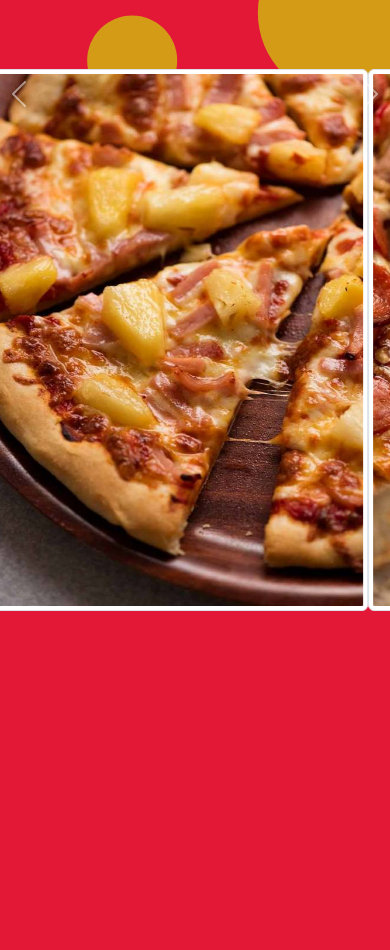
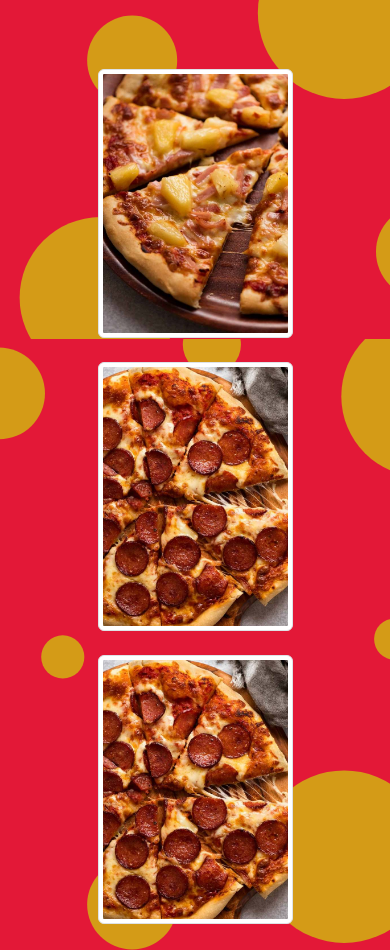
Before and after one commit to Keeshaune/Favorite-food, a plain HTML site: page about.html in a window 390 px wide. Shown: the part 505-1455 px from the top of the page. Before the commit the page ends 1116 px from the top, so only its background shows below. Drawn offline with nearby package versions, Linux system fonts and the light colour scheme.

Commit message:
flexible images on about page

```diff
--- a/about.html
+++ b/about.html
@@ -93,6 +93,8 @@
         </div>
     </section>
 <br><br><br>
+
+<section id="myCarousel">
     <div id="carouselExampleControls" class="carousel slide row" data-bs-ride="carousel">
       <div class="carousel-inner col-md-4">
         <div class="carousel-item active">
@@ -114,6 +116,13 @@
         <span class="visually-hidden">Next</span>
       </button>
     </div>
+</section>
+
+<section class="smallImage">
+  <img src=".\images\carousel\Ham-And-Pineapple.png" class="d-block img-thumbnail rounded mx-auto d-block;" alt="..."><br>
+  <img src=".\images\carousel\Pepperoni-Pizza.jpg" class="d-block img-thumbnail rounded mx-auto d-block" alt="..."><br>
+  <img src=".\images\carousel\Pepperoni-Pizza.jpg" class="d-block img-thumbnail rounded mx-auto d-block" alt="..."><br><br>
+</section>
 
 </body>
 </html>
--- a/style.css
+++ b/style.css
@@ -60,7 +60,21 @@ tr{
     width: 50%;
     height: 50%;
 }
+.smallImage{
+    display: none;
+}
 
-.carousel{
-    height: 50px;
+@media only screen and (max-width: 720px){
+    #myCarousel{
+        display:none
+    }
+
+    .smallImage{
+        display: block;
+        max-width: 50%;
+        max-height: 50%;
+        border: none;
+        margin: auto;
+    }
+
 }
```
